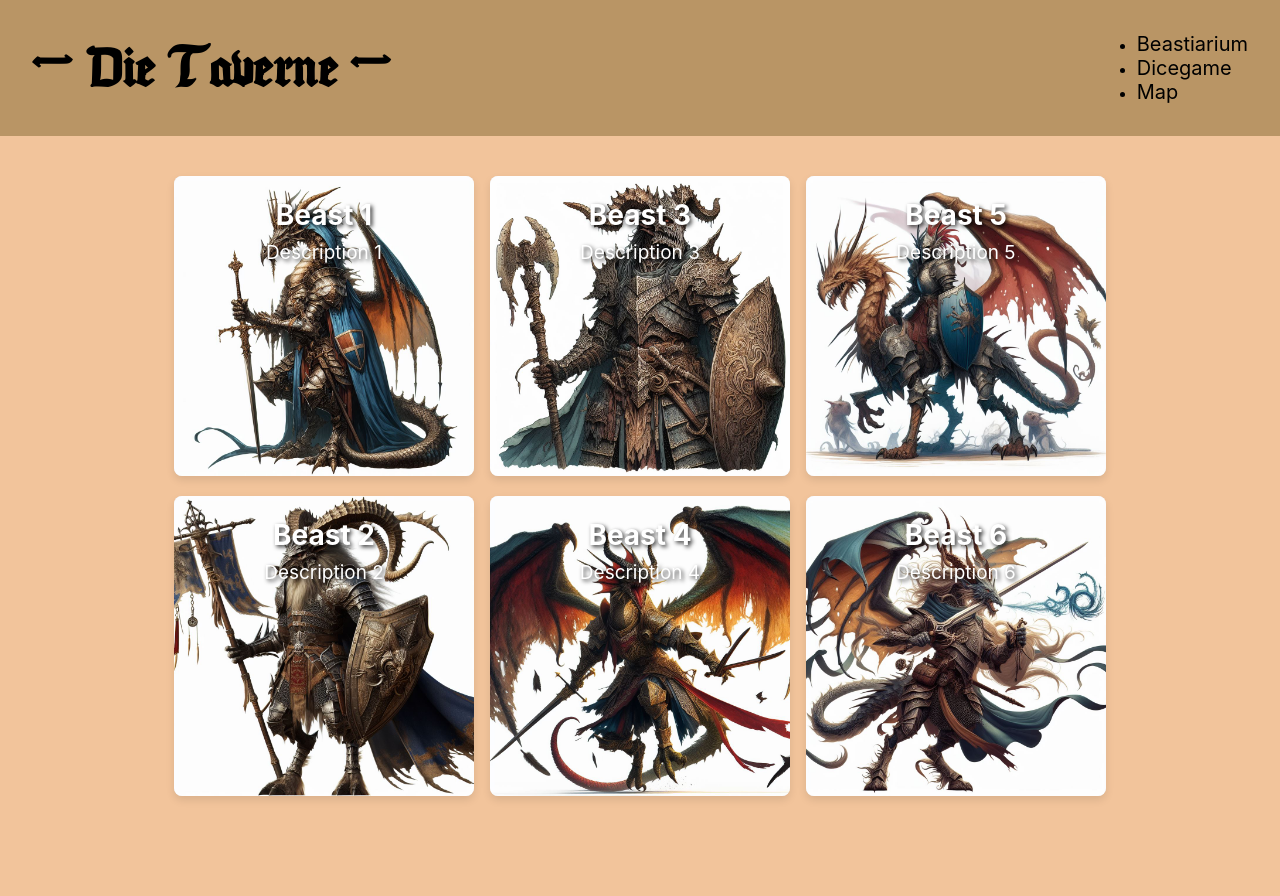
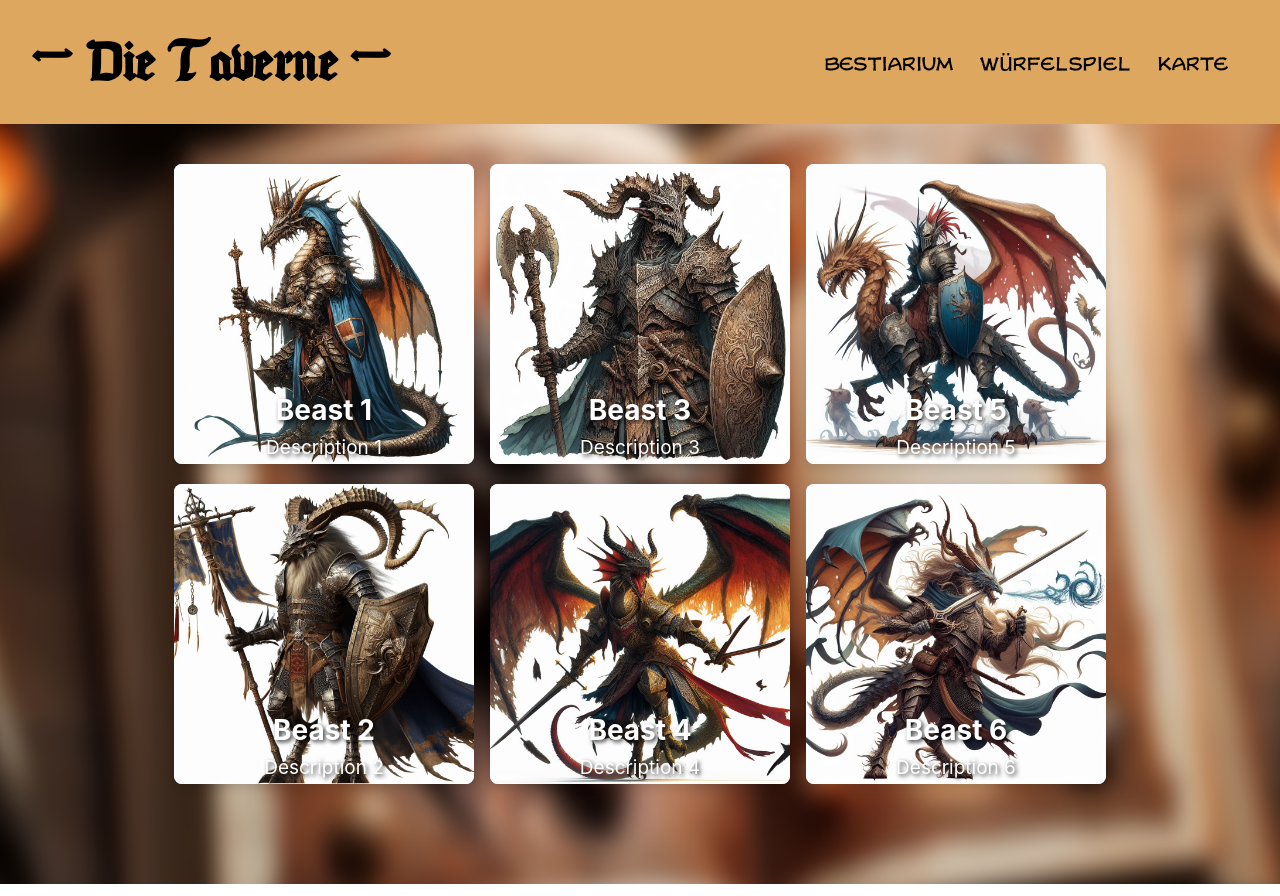
Before and after one commit to Lisakri3/Team_Null, a React (Create React App) app: page /Beasts in a window 1280 px wide. Built offline with nearby package versions, Linux system fonts and the light colour scheme.

Commit message:
Navbar + Bestiarium CSS update
navbar css update, added new font, added welcome text, added bestiarium background

```diff
--- a/src/App.css
+++ b/src/App.css
@@ -1,10 +1,28 @@
-
+@font-face{
+  font-family: 'Dungeon';
+  src: url('./fonts/Dungeon.ttf') format('truetype');
+}
 
 
 .App {
   text-align: center;
 }
 
+.welcome-text {
+  position: absolute;
+  top: 7%;
+  left: 50%;
+  transform: translate(-50%, -50%);
+  color: black;
+  text-align: center;
+  font-size: 24px;
+  font-weight: bold;
+  background-color: #dea760;
+  padding: 15px;
+  border: 3px solid #8b5e2b; /* Brauner Rahmen mit einer Dicke von 3 Pixeln */
+  border-radius: 10px;
+  font-family: 'Dungeon', sans-serif;
+}
 
 
 
@@ -20,28 +38,3 @@
 
   background-position: center;
 }
-
-.listOfBeasts {
-  width: 100%;
-
-  /*height: calc(100vh - 80px);*/
-  display: flex;
-  justify-content: center;
-  padding-top: 60px;
-  background-color:#F2C49B;
-  height: calc(100vh - 80px);
-}
-
-.beastList {
-  columns: 3 auto;
-  display: inline-block;
-  flex-direction: row;
-
-}
-
-.beastsDisplay {
-  width: 300px;
-  height: 300px;
-  background-color: rgb(231, 231, 231);
-  cursor: pointer;
-}
--- a/src/components/Beastiarium/beasts.css
+++ b/src/components/Beastiarium/beasts.css
@@ -5,6 +5,9 @@
   overflow: hidden;
   border-radius: 8px;
   box-shadow: 0 4px 8px rgba(0, 0, 0, 0.1);
+  width: 300px;
+    height: 300px;
+    background-color: rgb(231, 231, 231);
 
 }
 
@@ -17,7 +20,7 @@
 
   .beastDescription {
     position: absolute;
-    top: 1%;
+    top: 70%;
     left: 0;
     width: 100%;
     text-align: center;
@@ -28,3 +31,25 @@
     text-shadow: 2px 2px 4px rgba(0, 0, 0, 0.8);
 
   }
+
+  .listOfBeasts {
+    width: 100%;
+    /*height: calc(100vh - 80px);*/
+    display: flex;
+    justify-content: center;
+    padding-top: 60px;
+    background-color:#F2C49B;
+    height: calc(100vh - 80px);
+    background-image: url('../../assets/book.png');
+    background-size: 1500px 1000px;
+    background-repeat: no-repeat;
+    background-position: center;
+    background-attachment: fixed;
+  }
+
+  .beastList {
+    columns: 3 auto;
+    display: inline-block;
+    flex-direction: row;
+
+  }
--- a/src/components/Home.jsx
+++ b/src/components/Home.jsx
@@ -9,6 +9,10 @@ function Home() {
         alt="Background Image"
         style={{ width: '100%', height: '100%', objectFit: 'cover' }}
       />
+      <h1 className="welcome-text">
+          - Willkommen in der Taverne-<br />
+          Klicke auf den Bereich, den du besuchen willst
+      </h1>
       <a
         href="/Beasts"
         style={{
@@ -17,7 +21,7 @@ function Home() {
           left: '5%',
           width: '15%',
           height: '30%',
-          boxSizing: 'border-box', // Rahmen wird in die Gesamtgröße des Bereichs einbezogen
+          boxSizing: 'border-box',
         }}
       />
       <a
@@ -28,7 +32,7 @@ function Home() {
           left: '0%',
           width: '25%',
           height: '30%',
-          boxSizing: 'border-box', // Rahmen wird in die Gesamtgröße des Bereichs einbezogen
+          boxSizing: 'border-box',
         }}
       />
       <a
@@ -39,7 +43,7 @@ function Home() {
           left: '31%',
           width: '25%',
           height: '28%',
-          boxSizing: 'border-box', // Rahmen wird in die Gesamtgröße des Bereichs einbezogen
+          boxSizing: 'border-box',
         }}
       />
 
@@ -51,7 +55,7 @@ function Home() {
           left: '62%',
           width: '37%',
           height: '30%',
-          boxSizing: 'border-box', // Rahmen wird in die Gesamtgröße des Bereichs einbezogen
+          boxSizing: 'border-box',
         }}
       />
 
@@ -63,7 +67,7 @@ function Home() {
           left: '40%',
           width: '31%',
           height: '30%',
-          boxSizing: 'border-box', // Rahmen wird in die Gesamtgröße des Bereichs einbezogen
+          boxSizing: 'border-box',
         }}
       />
     </div>
--- a/src/components/dicegame.css
+++ b/src/components/dicegame.css
@@ -8,24 +8,27 @@
 .title {
     margin-top: 10px; /* Abstand zwischen Titel und den Würfeln */
     font-family: 'Seagram', sans-serif;
-    font-size: 85px;
+    font-size: 80px;
     color: rgb(238, 238, 238);
   }
 
 .Player1{
     font-size: 20px;
     color: rgb(238, 238, 238);
+    font-family: 'Dungeon', sans-serif;
 
 }
 
 .Player2{
     font-size: 20px;
     color: rgb(238, 238, 238);
+    font-family: 'Dungeon', sans-serif;
 }
 
 .result{
     color: rgb(238, 238, 238);
     font-size: 25px;
+    font-family: 'Dungeon', sans-serif;
 }
 
 
@@ -42,7 +45,7 @@
   }
 
 .btn {
-    background-color: #b99565;
+    background-color: #dea760;
     color: black;
     border: none;
     padding: 10px 20px;
@@ -52,7 +55,7 @@
   }
 
   .btn:hover {
-    background-color: #796143;
+    background-color: #be9057;
 }
 
   .dicegamecontainer {
--- a/src/components/navbar.css
+++ b/src/components/navbar.css
@@ -4,7 +4,7 @@
 }
 
 .navbar {
-    background-color: #b99565;
+    background-color: #dea760;
     padding: 2rem;
 
   }
@@ -21,15 +21,16 @@
   }
 
   .logo {
-    color: white;
     font-size: 3rem;
     font-weight: bold;
     font-family: 'Seagram', sans-serif;
+
   }
 
   nav ul {
     margin: 0;
     padding: 0;
+    list-style-type: none; /* Entfernt die Standardliste */
 
   }
 
@@ -38,14 +39,19 @@
     text-decoration: none;
   }
 
-
+  .navbar ul li {
+    display: inline; /* Anzeigen von Elementen als Inline-Elemente */
+    margin-right: 20px; /* Abstand zwischen den einzelnen Navigationslinks */
+  }
 
 
   .navbar ul li a {
-    font-size: 20px; /* Schriftgröße für die meisten Links */
+    font-size: 25px; /* Schriftgröße für Navbar-Elemente */
+    font-family: 'Dungeon', sans-serif;
   }
 
   /* Nav Elemente werden weiß beim drüber hovern*/
   .navbar ul li a:hover {
-    color: white; /* Schriftfarbe ändern, wenn der Mauszeiger darüber schwebt */
+    color: whitesmoke;
+
   }
--- a/src/components/navbar.jsx
+++ b/src/components/navbar.jsx
@@ -29,13 +29,13 @@ export const NavBar = () => {
       <nav>
         <ul>
           <li>
-        <Link to="Beasts"> Beastiarium </Link>
+        <Link to="Beasts"> Bestiarium </Link>
           </li>
           <li>
-            <Link to="Dicegame"> Dicegame </Link>
+            <Link to="Dicegame"> Würfelspiel </Link>
           </li>
           <li>
-            <Link to="Map"> Map </Link>
+            <Link to="Map"> Karte </Link>
           </li>
         </ul>
       </nav>
```
Also changed, not shown: src/assets/book.png (added), src/fonts/Dungeon.ttf (added).
